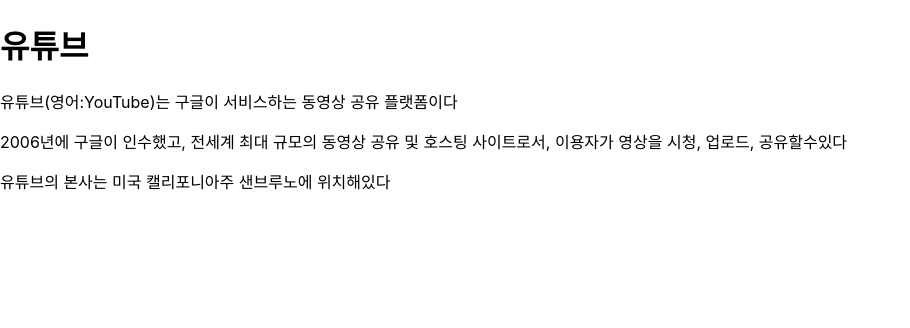
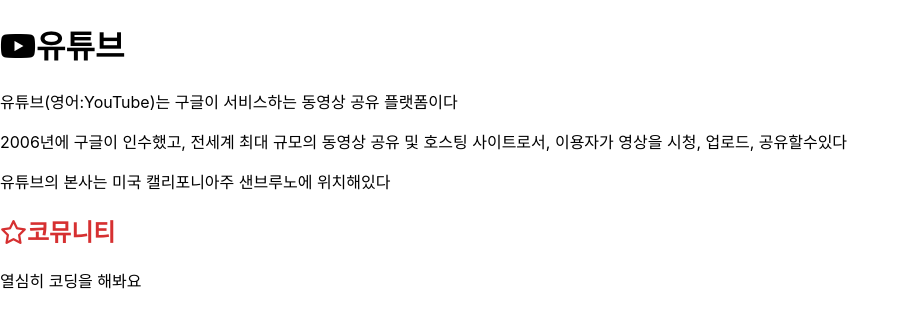
Before and after one commit to DevelopJKong/co-munnity-react, a React (Create React App) app: page / in a window 1280 px wide. Shown: the top 328 px of the page, without its empty margins (0-910 px from the left). Built offline with nearby package versions, Linux system fonts and the light colour scheme.

Commit message:
3일차 css 연구중

```diff
--- a/public/index.html
+++ b/public/index.html
@@ -40,4 +40,5 @@
       To create a production bundle, use `npm run build` or `yarn build`.
     -->
   </body>
+<script src="https://kit.fontawesome.com/520a1f1065.js" crossorigin="anonymous"></script>
 </html>
--- a/src/App.js
+++ b/src/App.js
@@ -1,9 +1,11 @@
-import Hello from './Hello';
-
+import Youtube from './Youtube';
+import YoutubeContent from './YoutubeContent';
+import './App.module.css';
 function App() {
   return (
     <div>
-      <Hello />
+      <Youtube />
+      <YoutubeContent />
     </div>
   );
 }
--- /dev/null
+++ b/src/App.module.css
@@ -0,0 +1,12 @@
+:root {
+  --mainColor-red : #d63031;
+  --mainColor-blue : #0984e3;
+}
+
+.title {
+  color:var(--mainColor-red);
+}
+
+.colorBlue {
+  color:var(--mainColor-blue);
+}
--- a/src/Hello.js
+++ b/src/Youtube.js
@@ -1,12 +1,18 @@
 //src/Hello.js
 
-function Hello() {
+function Youtube() {
     return <div>
-                <h1>유튜브</h1>
+                <h1 className="color--red"><i class="fab fa-youtube"></i>유튜브</h1>
                 <p>유튜브(영어:YouTube)는 구글이 서비스하는 동영상 공유 플랫폼이다</p>
                 <p>2006년에 구글이 인수했고, 전세계 최대 규모의 동영상 공유 및 호스팅 사이트로서, 이용자가 영상을 시청, 업로드, 공유할수있다</p>
                 <p>유튜브의 본사는 미국 캘리포니아주 샌브루노에 위치해있다</p>
            </div>;
 }
 
-export default Hello;
+function YoutubeContent() {
+    return <div>
+        <div>hello</div>
+    </div>
+}
+
+export default Youtube;
--- /dev/null
+++ b/src/YoutubeContent.js
@@ -0,0 +1,14 @@
+import styles from './App.module.css';
+
+function YoutubeContent() {
+  return (
+    <div>
+      <h2 className={styles.title}>
+        <i class="far fa-star"></i>코뮤니티
+      </h2>
+      <p>열심히 코딩을 해봐요</p>
+    </div>
+  );
+}
+
+export default YoutubeContent;
```
Also changed, not shown: src/App.css (deleted, +0 -38 lines), 1 other file (tests, documents, lock files or other folders).
